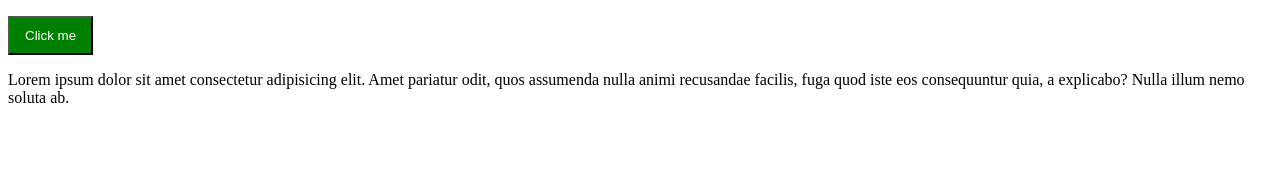
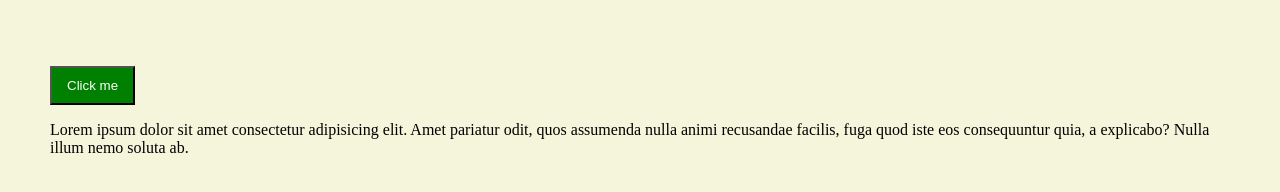
Before and after one commit to tprasant007/git-one, a plain HTML site: page index.html in a window 1280 px wide. Drawn offline with Linux system fonts and the light colour scheme.

Commit message:
added background color

```diff
--- a/styles.css
+++ b/styles.css
@@ -1,3 +1,9 @@
+body {
+    margin : 20px;
+    padding: 30px;
+    background-color: beige;
+}
+
 button {
     padding: 10px 15px;
     color: white;
```
